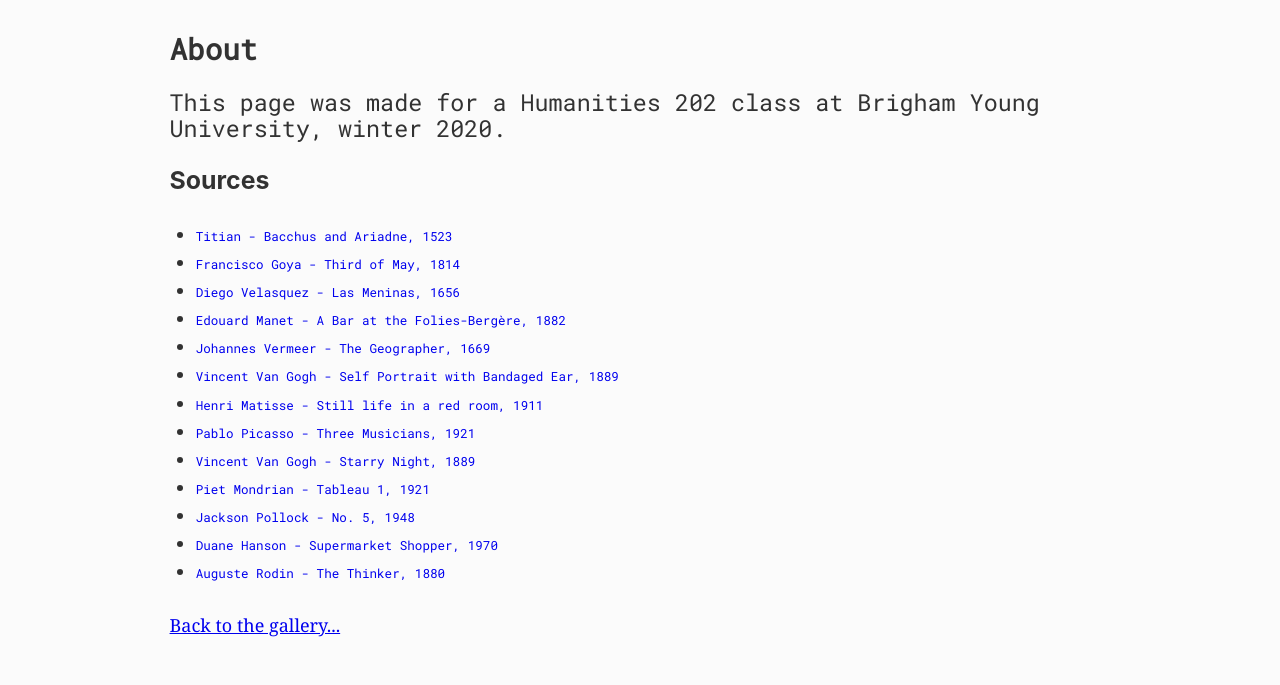
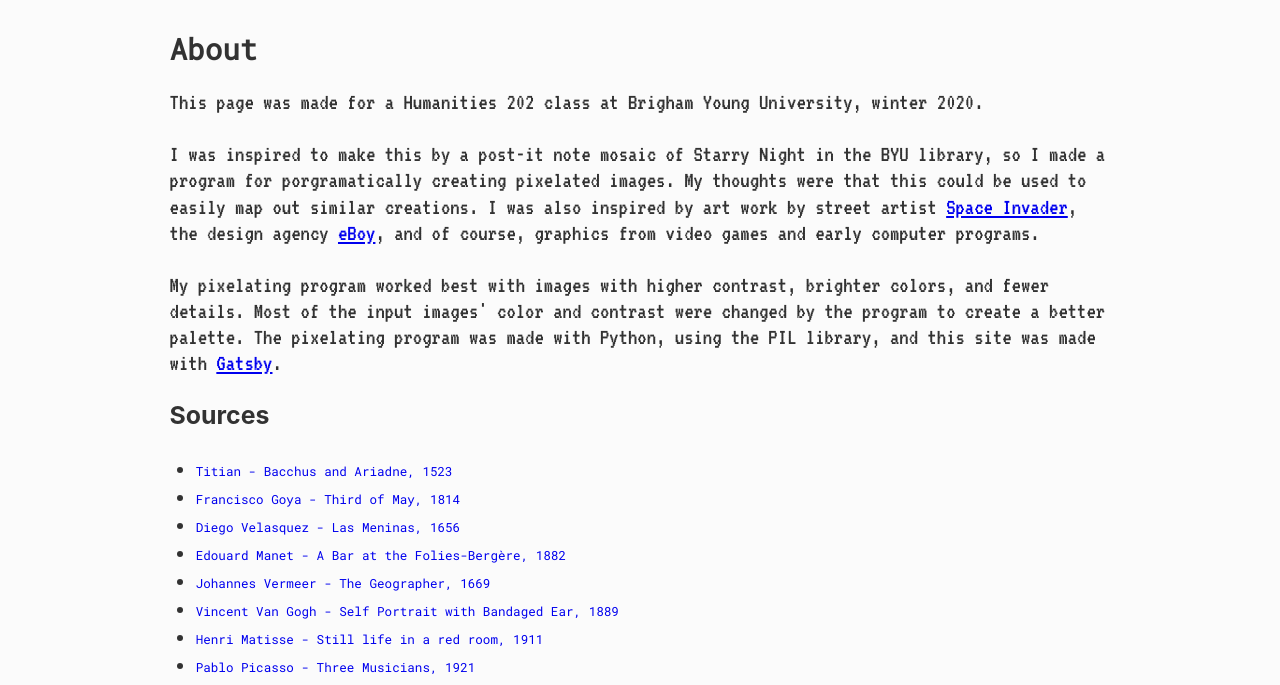
Before and after one commit to rrosenlof/pixel-gallery, a Gatsby site: page /about in a window 1280 px wide. Shown: the part 105-790 px from the top of the page. Built offline with nearby package versions, Linux system fonts and the light colour scheme; Gatsby itself is replaced by a stand-in of ours.

Commit message:
adding more to about page

```diff
--- a/src/pages/about.js
+++ b/src/pages/about.js
@@ -8,9 +8,14 @@ import "./about.css"
 const SecondPage = () => (
   <Layout>
     <h2>About</h2>
-    <p style={{
-          fontFamily: 'Roboto Mono'
-        }}>This page was made for a Humanities 202 class at Brigham Young University, winter 2020.</p>
+    <p>This page was made for a Humanities 202 class at Brigham Young University, winter 2020.</p>
+    <p>I was inspired to make this by a post-it note mosaic of Starry Night in the BYU library, so I made a program for porgramatically creating pixelated images. My thoughts were that
+      this could be used to easily map out similar creations. I was also inspired by art work by street artist <a href="https://www.instagram.com/invaderwashere/">Space Invader</a>, the design agency <a href="https://www.instagram.com/eboyarts/">eBoy</a>,
+        and of course, graphics from video games and early computer programs.
+    </p><p>
+      My pixelating program worked best with images with higher contrast, brighter colors, and fewer details. Most of the input images' color and contrast were changed by the program
+      to create a better palette. The pixelating program was made with Python, using the PIL library, and this site was made with <a href="https://www.gatsbyjs.org/">Gatsby</a>.
+    </p>
     <h3>Sources</h3>
     <ul>
       <li>
```
